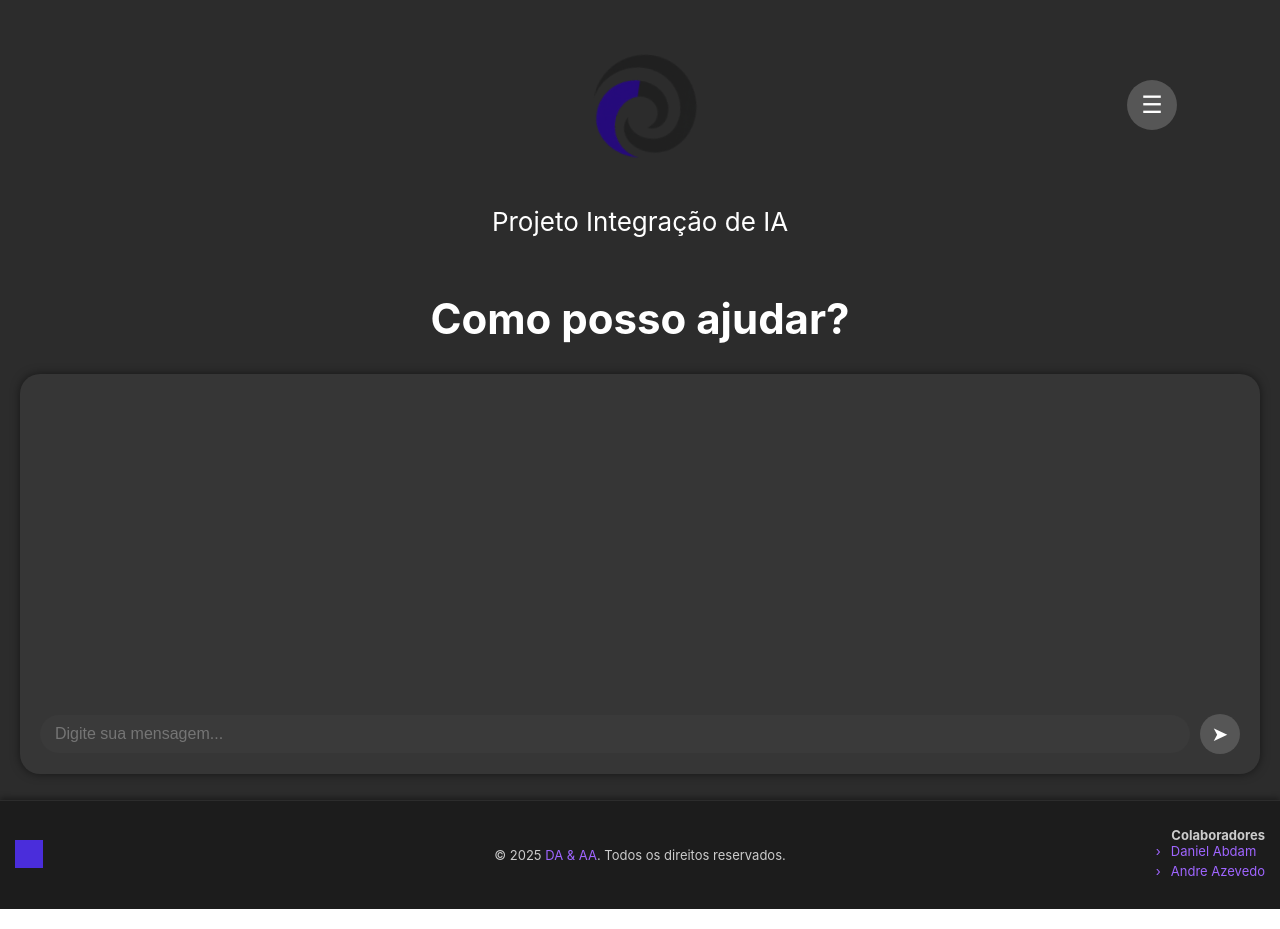
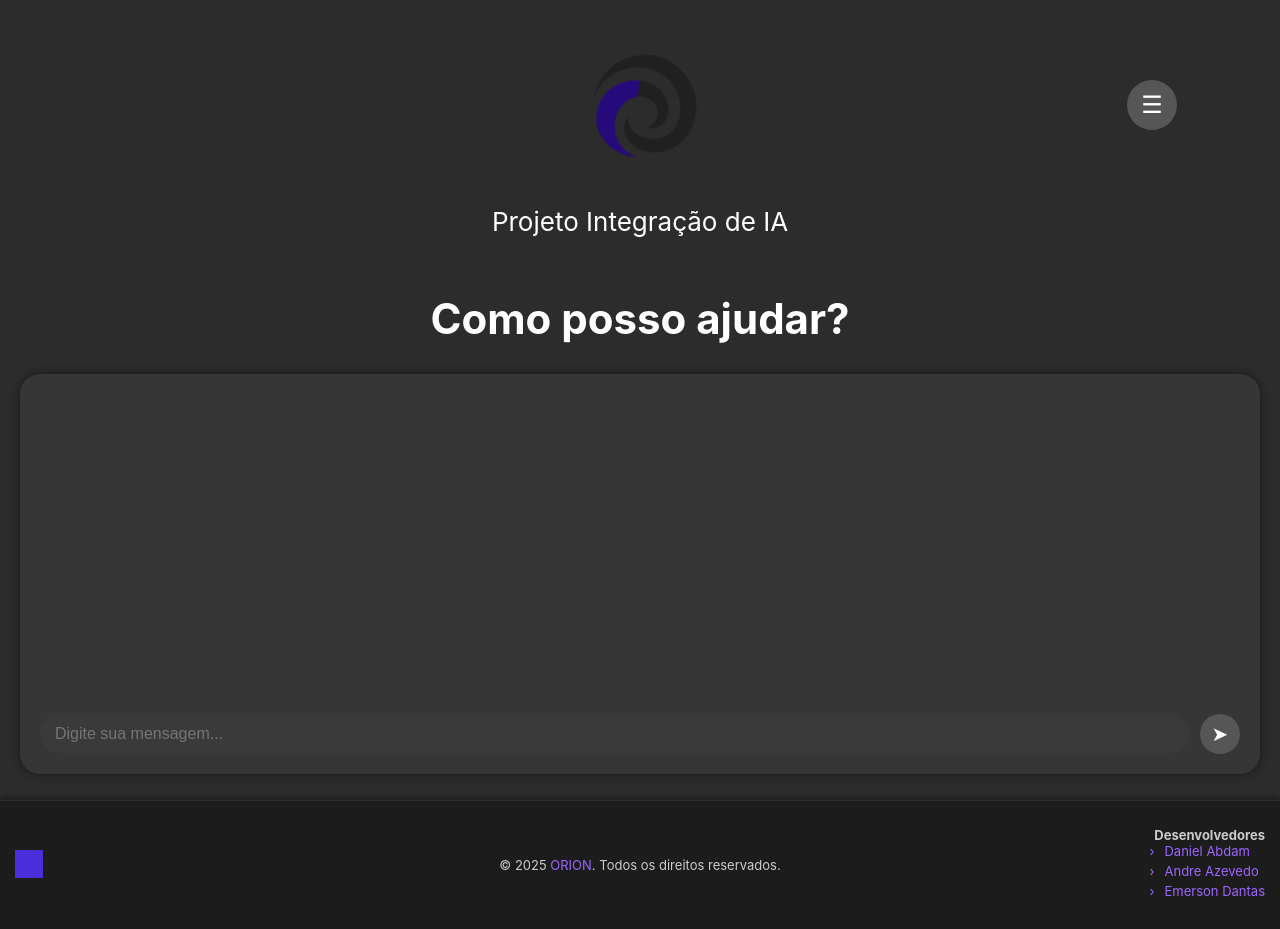
Before and after one commit to danielabdam/chatgpt-clone, a React (Create React App) app in the folder web/: page / in a window 1280 px wide. Built offline with nearby package versions, Linux system fonts and the light colour scheme; grey boxes are pictures that could not be loaded.

Commit message:
Adição de considerações
Adição das considerações e definição do nome do projeto

```diff
--- a/web/src/App.js
+++ b/web/src/App.js
@@ -24,13 +24,14 @@ function App() {
             </a>
           </div>
           <div className="footer-center">
-            <span>© 2025 <a href="https://github.com" target="_blank" rel="noopener noreferrer">DA & AA</a>. Todos os direitos reservados.</span>
+            <span>© 2025 <a href="https://github.com" target="_blank" rel="noopener noreferrer">ORION</a>. Todos os direitos reservados.</span>
           </div>
           <div className="footer-right">
-            <strong>Colaboradores</strong>
+            <strong>Desenvolvedores</strong>
             <ul>
               <li><a href="https://github.com/danielabdam" target="_blank" rel="noopener noreferrer">Daniel Abdam</a></li>
               <li><a href="https://github.com/ambizito" target="_blank" rel="noopener noreferrer">Andre Azevedo</a></li>
+              <li><a href="https://github.com/emersonart" target="_blank" rel="noopener noreferrer">Emerson Dantas</a></li>
             </ul>
           </div>
         </div>
```
